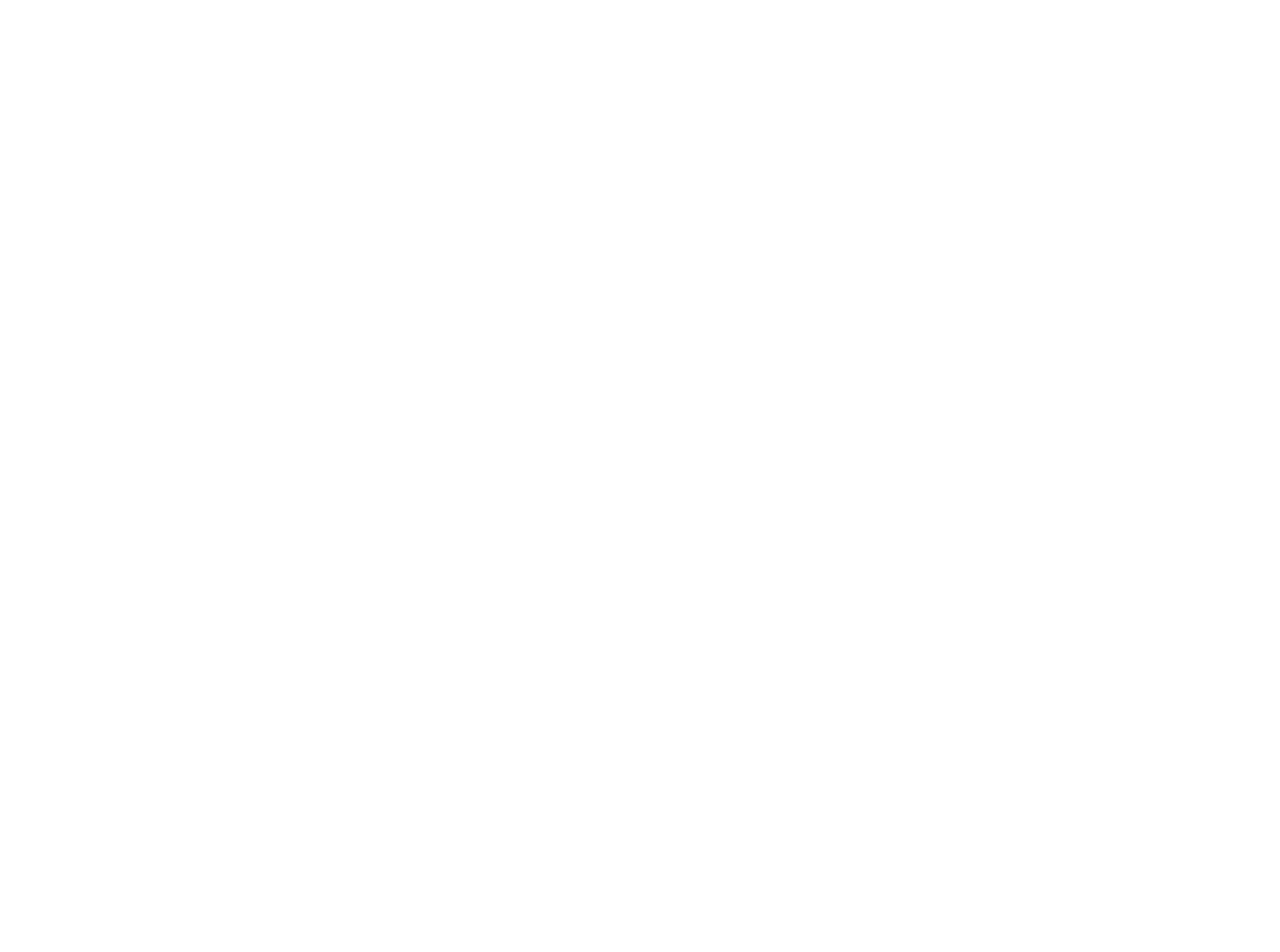
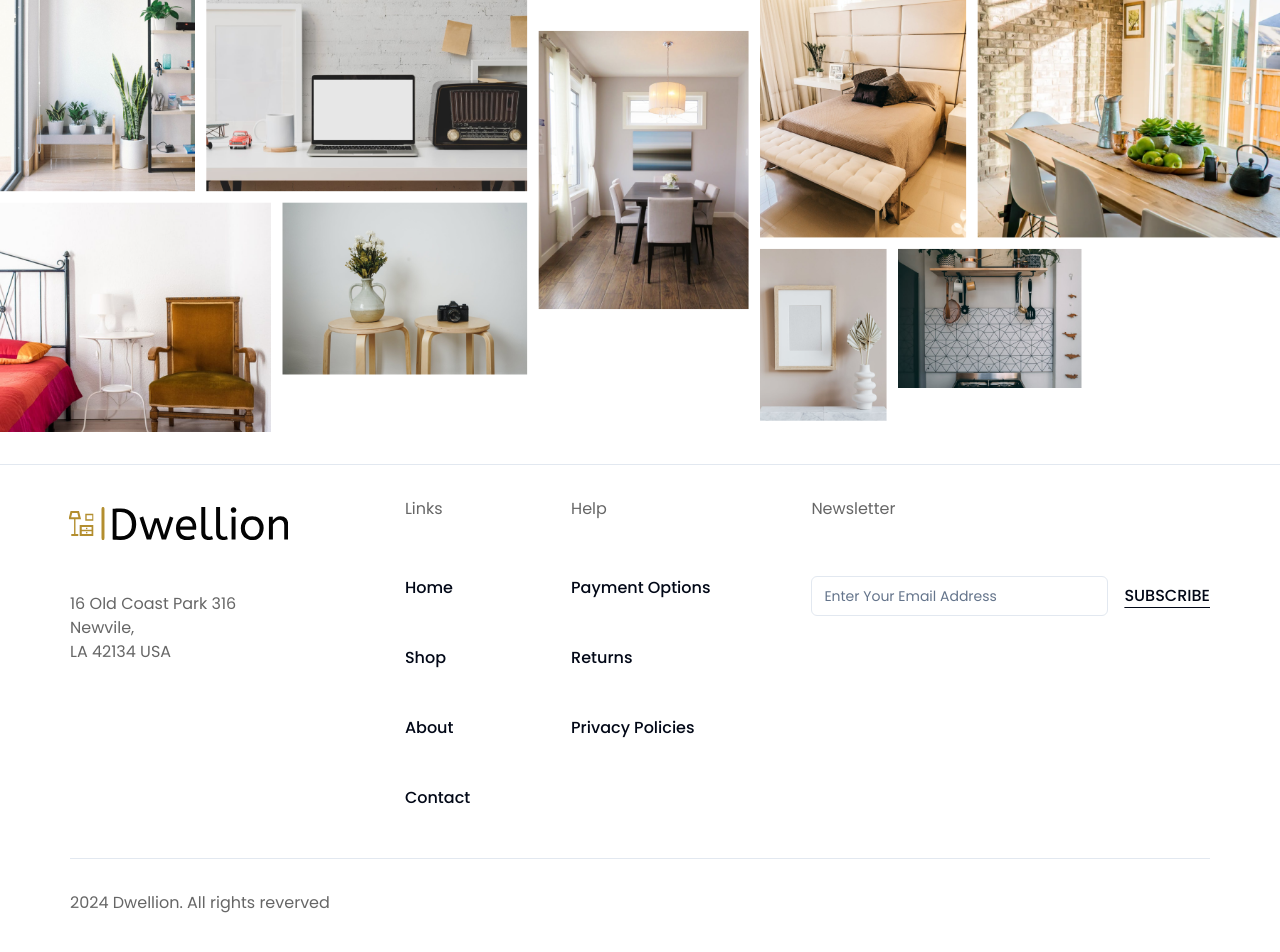
Before and after one commit to chukwudumebiughonu/Dwellion-Ecommerce, a Next.js app: page / in a window 1280 px wide. Shown: the part 3855-4807 px from the top of the page. Before the commit the page ends 3801 px from the top, so only its background shows below. Built offline with nearby package versions, Linux system fonts and the light colour scheme.

Commit message:
add sharesetupsection, footersection

```diff
--- a/package.json
+++ b/package.json
@@ -9,6 +9,7 @@
     "lint": "next lint"
   },
   "dependencies": {
+    "@radix-ui/react-separator": "^1.0.3",
     "@radix-ui/react-slot": "^1.0.2",
     "class-variance-authority": "^0.7.0",
     "clsx": "^2.1.1",
--- a/src/app/page.tsx
+++ b/src/app/page.tsx
@@ -14,9 +14,11 @@ export default function HomePage() {
     <BrowseTheRangeSection/>
     <OurProductSection />
     <RoomSections />
+    </div>
+    <div className="mt-[56px]">
     <ShareSetupSection />
+    </div>
     <FooterSection />
-    </div>
 
   </main>
 }
--- a/src/components/sections/FooterSection.tsx
+++ b/src/components/sections/FooterSection.tsx
@@ -1,7 +1,100 @@
+import { Separator } from "../ui/separator";
+import Link from "next/link";
+import { Input } from "@/components/ui/input"
+
 function FooterSection() {
+  const links = [
+    {
+      title: "Home",
+      link: "/",
+    },
+    {
+      title: "Shop",
+      link: "/shop",
+    },
+    {
+      title: "About",
+      link: "/about",
+    },
+    {
+      title: "Contact",
+      link: "/contact",
+    },
+  ];
+
+  const help = [
+    {
+      title: "Payment Options",
+      link: "/",
+    },
+    {
+      title: "Returns",
+      link: "/",
+    },
+    {
+      title: "Privacy Policies",
+      link: "/",
+    },
+  ];
   return (
-    <div>FooterSection</div>
+    <section className="pb-16">
+      <div className="my-8">
+        <Separator />
+      </div>
+
+      <div className="px-4 md:px-[70px] flex justify-between w-full flex-col md:flex-row gap-8">
+        <div>
+          <div className="-ml-4">
+            <img src="/images/logo.svg" alt="footer logo" />
+          </div>
+          <div className="text-customGray mt-[50px]">
+            16 Old Coast Park 316
+            <br /> Newvile,
+            <br /> LA 42134 USA
+          </div>
+        </div>
+        <div>
+          <p className="text-customGray text-normal mb-[55px]">Links</p>
+          <div className="flex flex-col gap-[46px] font-medium">
+            {links.map((link, index) => (
+              <Link href={link.link} key={index}>
+                {link.title}
+              </Link>
+            ))}
+          </div>
+        </div>
+        <div>
+          <p className="text-customGray text-normal mb-[55px]">Help</p>
+          <div className="flex flex-col gap-[46px] font-medium">
+            {help.map((link, index) => (
+              <Link href={link.link} key={index}>
+                {link.title}
+              </Link>
+            ))}
+          </div>
+        </div>
+        <div>
+          <p className="text-customGray text-normal mb-[55px]">Newsletter</p>
+          <div className="flex items-center gap-4">
+            <Input placeholder="Enter Your Email Address" />
+
+            <div>
+              <p className="font-medium underline underline-offset-[6px]">
+                SUBSCRIBE
+              </p>
+            </div>
+          </div>
+        </div>
+      </div>
+      <div className="px-4 md:px-[70px] ">
+        <div className="py-8 pt-[48px]">
+          <Separator />
+        </div>
+
+        <p className="text-customGray">2024 Dwellion. All rights reverved</p>
+      </div>
+    </section>
   )
 }
 
-export default FooterSection
+export default FooterSection;
--- a/src/components/sections/ShareSetupSection.tsx
+++ b/src/components/sections/ShareSetupSection.tsx
@@ -1,6 +1,20 @@
 function ShareSetupSection() {
   return (
-    <div>ShareSetupSection</div>
+    <section>
+      <div>
+        <p className="text-[32px] font-bold text-center">
+          Share your setup with
+        </p>
+        <p className="text-20 text-customGray text-center">#DwellionFurniture</p>
+      </div>
+      <div className="">
+        <img
+          src="/images/share_your_setup.png"
+          alt="share setup"
+          className="w-full"
+        />
+      </div>
+    </section>
   )
 }
 
--- /dev/null
+++ b/src/components/ui/input.tsx
@@ -0,0 +1,25 @@
+import * as React from "react"
+
+import { cn } from "@/lib/utils"
+
+export interface InputProps
+  extends React.InputHTMLAttributes<HTMLInputElement> {}
+
+const Input = React.forwardRef<HTMLInputElement, InputProps>(
+  ({ className, type, ...props }, ref) => {
+    return (
+      <input
+        type={type}
+        className={cn(
+          "flex h-10 w-full rounded-md border border-input bg-background px-3 py-2 text-sm ring-offset-background file:border-0 file:bg-transparent file:text-sm file:font-medium placeholder:text-muted-foreground focus-visible:outline-none focus-visible:ring-2 focus-visible:ring-ring focus-visible:ring-offset-2 disabled:cursor-not-allowed disabled:opacity-50",
+          className
+        )}
+        ref={ref}
+        {...props}
+      />
+    )
+  }
+)
+Input.displayName = "Input"
+
+export { Input }
--- /dev/null
+++ b/src/components/ui/separator.tsx
@@ -0,0 +1,31 @@
+"use client"
+
+import * as React from "react"
+import * as SeparatorPrimitive from "@radix-ui/react-separator"
+
+import { cn } from "@/lib/utils"
+
+const Separator = React.forwardRef<
+  React.ElementRef<typeof SeparatorPrimitive.Root>,
+  React.ComponentPropsWithoutRef<typeof SeparatorPrimitive.Root>
+>(
+  (
+    { className, orientation = "horizontal", decorative = true, ...props },
+    ref
+  ) => (
+    <SeparatorPrimitive.Root
+      ref={ref}
+      decorative={decorative}
+      orientation={orientation}
+      className={cn(
+        "shrink-0 bg-border",
+        orientation === "horizontal" ? "h-[1px] w-full" : "h-full w-[1px]",
+        className
+      )}
+      {...props}
+    />
+  )
+)
+Separator.displayName = SeparatorPrimitive.Root.displayName
+
+export { Separator }
```
Also changed, not shown: 1 other file (tests, documents, lock files or other folders).
